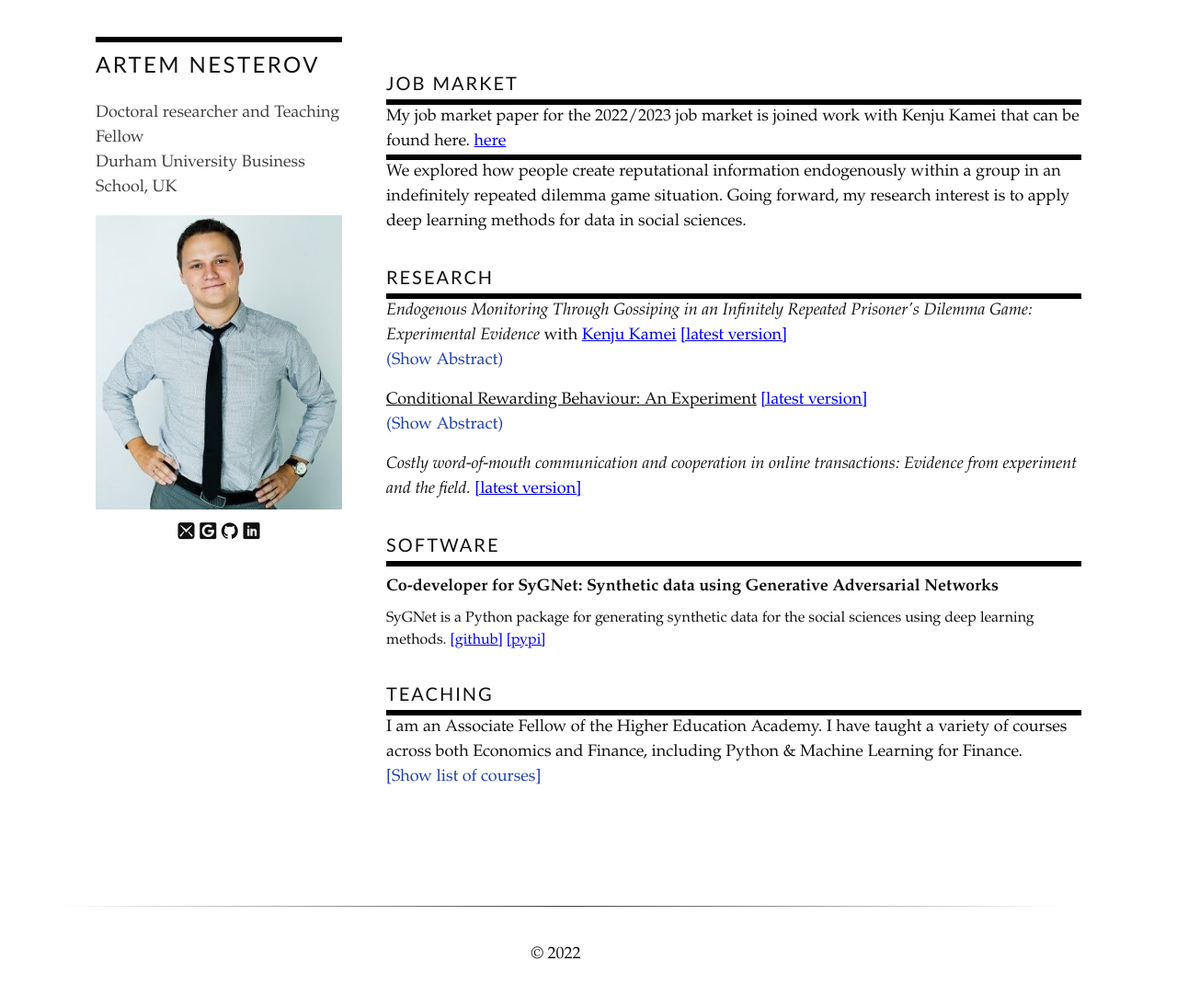
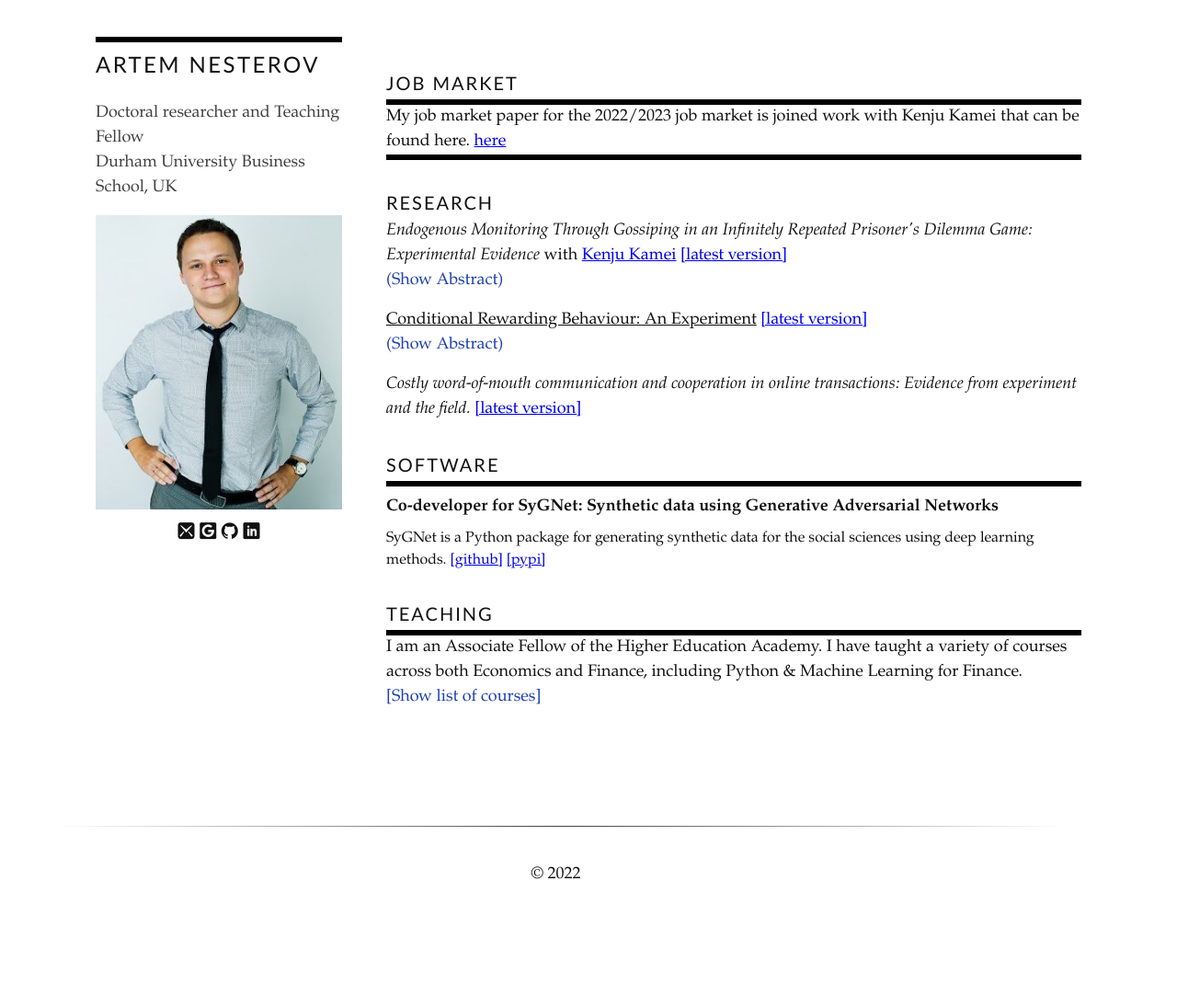
Before and after one commit to Mudassir-Nawaz/artem, a Jekyll site: the page built from index.md, in a window 1280 px wide. Shown: the whole page at 92% size. Built offline with Jekyll 4.4.1, drawn with Linux system fonts in a browser that asks for light colours; some web fonts are replaced; after the commit the page ends 1008 px from its top, so only the background shows below that.

Commit message:
testing visuals3

```diff
--- a/_layouts/full-width.html
+++ b/_layouts/full-width.html
@@ -25,13 +25,13 @@
               <h1 class="text-bold text-xl my-1 tracking-widest">JOB MARKET</h1>
               {% for entry in site.data.jobmarket %}
               <div class="border-t-[6px] border-black font-serif">
-                {{ entry.job-market }} <a href="{{ entry.link }}" class="text-blue-600" style="all: revert;">{{ entry.link-title }}</a> {{ entry.job-market2 }}
+                {{ entry.job-market }} <a href="{{ entry.link }}" class="text-blue-600" style="all: revert;">{{ entry.link-title }}</a> {{job-market2 }}
               </div>
               {% endfor %}
             </div>
             <div class="mb-8">
               <h1 class="text-bold text-xl my-1 tracking-widest">RESEARCH</h1>
-              <div class="border-t-[6px] border-black font-serif space-y-4">
+              <div class="border-t-[4px] border-black font-serif space-y-4">
                 <div>
                   <span class="" style="font-style: italic; bold">Endogenous Monitoring Through Gossiping in an Infinitely Repeated Prisoner's Dilemma Game: Experimental Evidence</span> with <a style="all: revert;" href="https://sites.google.com/site/kenjukamei2011/">Kenju Kamei</a>
                   <a target="_blank" href="{{'/assets/doc/MPRA_paper_100712.pdf'}}" download style="all: revert;">[latest version]</a>
```
